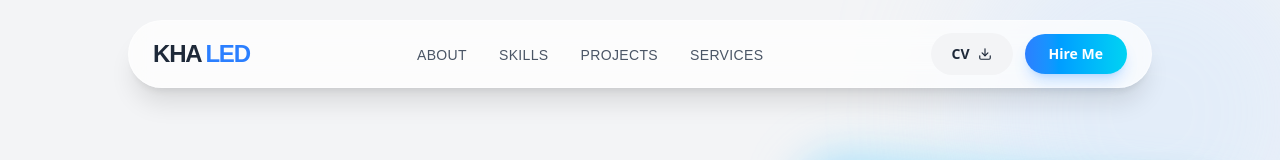
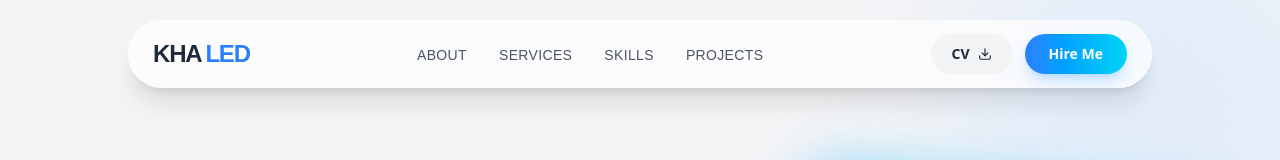
Before and after one commit to khaled6013/MY-PORTFOLIO, a React (Vite) app: page / in a window 1280 px wide. Shown: the top 160 px of the page. Built offline with nearby package versions, Linux system fonts and the light colour scheme.

Commit message:
services navbar aline setup

```diff
--- a/src/components/Nav.jsx
+++ b/src/components/Nav.jsx
@@ -8,9 +8,9 @@ const Nav = () => {
     const [open, setOpen] = useState(false);
     const navLinks = [
         { name: "About", href: "#about" },
+        { name: "services", href: "#services" },
         { name: "Skills", href: "#skill" },
         { name: "Projects", href: "#project" },
-        { name: "services", href: "#services" },
     ];
 
     return (
```
